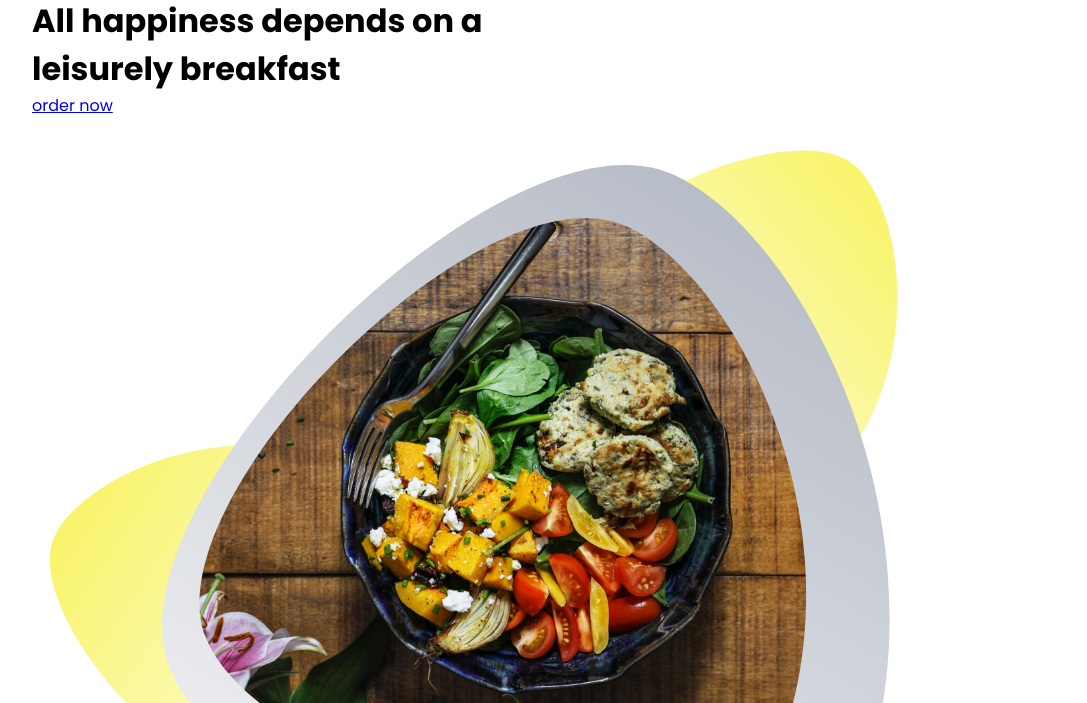
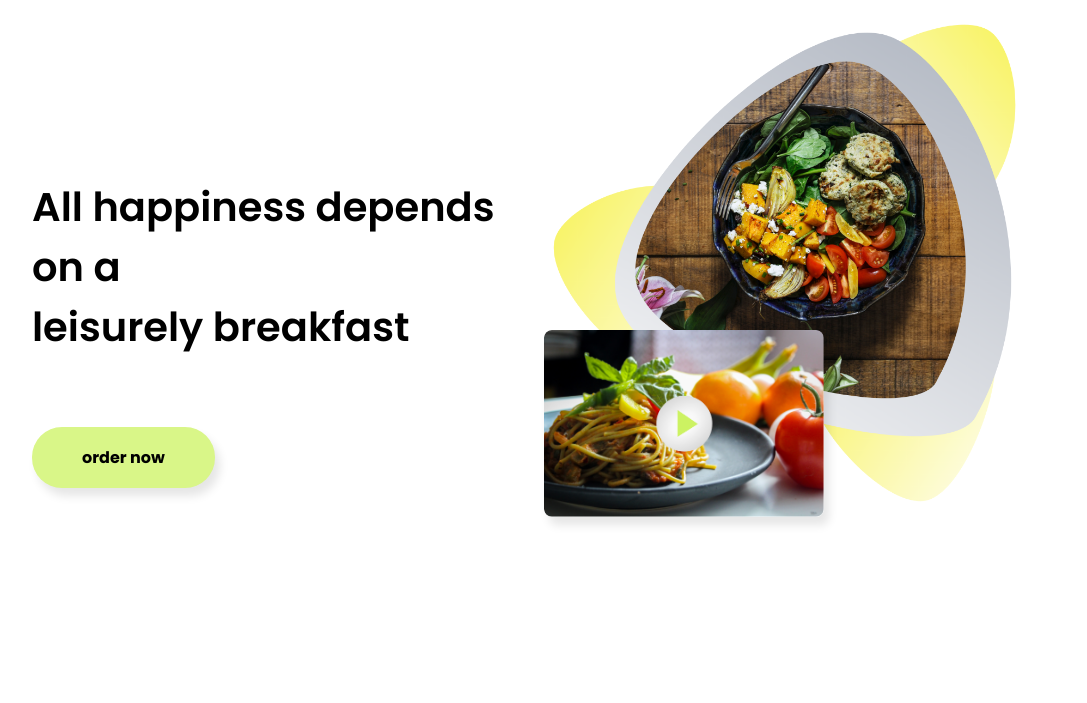
Before and after one commit to gabrielayresdev/Fusion-Kitchen, a plain HTML site: page index.html in a window 1280 px wide. Shown: the part 97-800 px from the top of the page, without its empty margins (96-1183 px from the left). Drawn offline with Linux system fonts and the light colour scheme.

Commit message:
Css do main

```diff
--- a/style.css
+++ b/style.css
@@ -10,6 +10,8 @@
     height: 100vh;
     padding: 20px 10%;
 }
+
+/* HEADER */
 
 nav {
     width: 100%;
@@ -66,3 +68,48 @@ nav ul li a:hover:before {
     object-fit: scale-down;
     cursor: pointer;
 }
+
+/* BODY */
+
+.row {
+    display: flex;
+    flex-wrap: wrap;
+}
+
+.col {
+    flex-basis: 50%;
+    position: relative;
+}
+
+.feature-img {
+    width: 100%;
+    margin-top: 10px;
+}
+
+.thumbnail-img {
+    width: 280px;
+    position: absolute;
+    left: 0;
+    bottom: 10px;
+    border-radius: 8px;
+    box-shadow: 5px 8px 10px rgba(0, 0, 0, 0.1);
+}
+
+.col h1 {
+    font-size: 40px;
+    font-weight: 600;
+
+    margin-top: 180px;
+}
+
+.col a {
+    text-decoration: none;
+    padding: 18px 50px;
+    margin-top: 70px;
+    border-radius: 30px;
+    box-shadow: 5px 8px 10px rgba(0, 0, 0, 0.1);
+    background: #D9F688;
+    color: #000;
+    font-weight: 700;
+    display: inline-block;
+}
```
